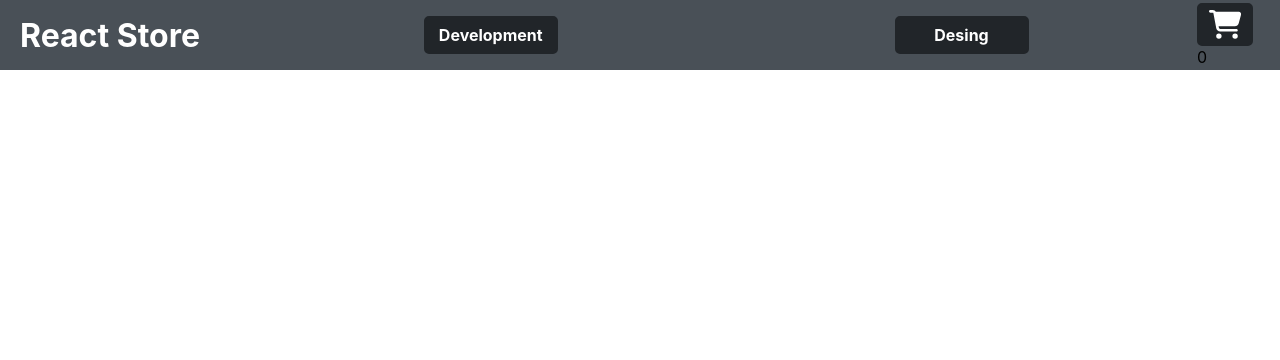
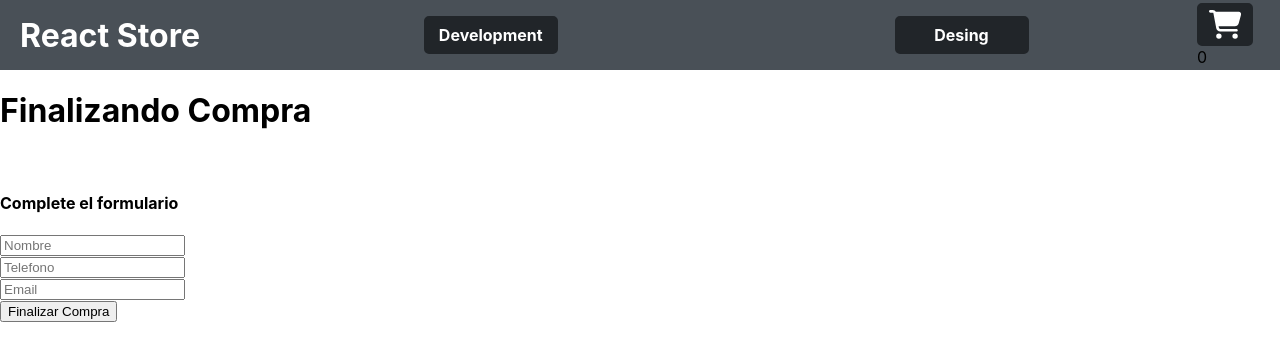
Before and after one commit to matiasgimenezagustin/React-JS-Proyect, a React (Create React App) app: page /checkout in a window 1280 px wide. Shown: the top 360 px of the page. Built offline with nearby package versions, Linux system fonts and the light colour scheme.

Commit message:
generando orders en firebase

```diff
--- a/src/App.jsx
+++ b/src/App.jsx
@@ -4,6 +4,7 @@ import ItemListContainer from './Pages/ItemListContainer/ItemListContainer';
 import {BrowserRouter, Routes, Route} from "react-router-dom"
 import ItemDetailContainer from './Pages/ItemDetailContainer/ItemDetailContainer';
 import Cart from './Pages/Cart/Cart';
+import CheckOut from './Pages/CheckOut/CheckOut';
 
 
 
@@ -13,11 +14,11 @@ function App() {
     <div className="App">
       <NavBar />
       <Routes>
-
         <Route path='/' element={<ItemListContainer/>} />
-        <Route path="/category/:categoryId" element={<ItemListContainer/>}/>
-        <Route path="/item/:id" element={<ItemDetailContainer/>} />
+        <Route path='/category/:categoryId' element={<ItemListContainer/>}/>
+        <Route path='/item/:id' element={<ItemDetailContainer/>} />
         <Route path='/cart/' element={<Cart/>}/>
+        <Route path='/checkout' element={<CheckOut/>}/>
       </Routes>
     </div>
   );
--- a/src/Context/CardContextProvider.jsx
+++ b/src/Context/CardContextProvider.jsx
@@ -10,18 +10,22 @@ function CardContextProvider({children}) {
 
     const [cartList, setCartList] = useState([]);
 
-    const isInCart = (id) =>{
 
-        return cartList.some(item => item.id === id)
-
-    }
 
     const addToCart = (item, quantity, price, id)=>{
 
-        if(isInCart(item.id)){
-            return setCartList(cartList.map((product) => (product.id === item.id ? {...product, quantity : product.quantity + item.quantity} : product)))
+        const isInCart = (id) =>{
+
+            return cartList.some((item) => item.id === id)
+
         }
-        setCartList([...cartList, {item, quantity, price, id}])
+        if(isInCart(id)){
+            return setCartList(cartList.map(product => (product.id === id ? {...product, quantity : product.quantity + quantity} : product)))
+        }
+        else{
+            setCartList([...cartList, {item, quantity, price, id}])
+        }
+
     }
     const emptyCart = ( ) => {
         setCartList([])
--- a/src/Pages/Cart/Cart.jsx
+++ b/src/Pages/Cart/Cart.jsx
@@ -1,6 +1,7 @@
 import React from 'react';
 import CartItem from '../../components/CartItem/CartItem';
 import { useCardContext } from '../../Context/CardContextProvider';
+import { Link } from 'react-router-dom';
 
 function Cart() {
     const {cartList, emptyCart, totalPrice} = useCardContext()
@@ -18,6 +19,12 @@ function Cart() {
                     <h2>Precio total: ${totalPrice()}</h2>
                 </>
                 : <h1>Carrito Vacio</h1>}
+
+                <Link to="/checkout">
+                    <button className='btnEnd'>
+                        Finalizar Compra
+                    </button>
+                </Link>
         </div>
     );
 }
--- /dev/null
+++ b/src/Pages/CheckOut/CheckOut.jsx
@@ -0,0 +1,87 @@
+
+import React, { useState, useContext } from 'react';
+import { CardContext } from '../../Context/CardContextProvider';
+import { initializeApp } from "firebase/app";
+import {collection, addDoc, getFirestore} from "firebase/firestore";
+import firebaseConfig from '../../services/firebaseConfig';
+
+function CheckOut(props) {
+
+    initializeApp(firebaseConfig);
+    const db = getFirestore();
+
+    const {cartList, totalPrice} = useContext(CardContext);
+
+    const [buyer, setBuyer] = useState({
+        Nombre:'',
+        Email:'',
+        Telefono:''
+    });
+    const {Nombre, Email, Telefono} = buyer;
+    const handleInputChange = (e) =>{
+        setBuyer(({
+            ...buyer,
+            [e.target.name]:e.target.value
+
+        }))
+    }
+    const generateOrder = async(data) =>{
+        try{
+            const col = collection(db , 'Orders')
+            const order = await addDoc(col, data,)
+            console.log("order", order)
+            console.log("order", order.id)
+        }catch(error){
+            console.log(error)
+        }
+    }
+    const handleSubmit = (e) =>{
+        e.preventDefault()
+        const day = new Date()
+        const total = totalPrice()
+        const items = cartList.map (e => {return {id: e.id,title: e.item, price: e.price, amount: e.quantity}})
+        const data = {day, buyer, items, total}
+
+        console.log('total' ,data)
+        generateOrder(data)
+
+    }
+
+    return (
+        <div>
+            <h1>Finalizando Compra</h1>
+            <br />
+            <h4>Complete el formulario</h4>
+            <form onSubmit={handleSubmit}>
+                <input
+                type="text"
+                name='Nombre'
+                placeholder='Nombre'
+                value={Nombre}
+                onChange={handleInputChange}
+                />
+                <br />
+                <input
+                type="text"
+                name='Telefono'
+                placeholder='Telefono'
+                value={Telefono}
+                onChange={handleInputChange}
+                />
+                <br />
+                <input
+                type="email"
+                name='Email'
+                placeholder='Email'
+                value={Email}
+                onChange={handleInputChange}
+                />
+
+                <br />
+                <input type="submit" value="Finalizar Compra" />
+            </form>
+        </div>
+    );
+}
+
+export default CheckOut;
--- a/src/Pages/ItemDetailContainer/ItemDetailContainer.jsx
+++ b/src/Pages/ItemDetailContainer/ItemDetailContainer.jsx
@@ -1,10 +1,12 @@
 import React, { useState, useEffect } from 'react';
 import { useParams } from 'react-router-dom';
 import ItemDetail from '../../components/ItemDetail/ItemDetail';
-
-import {doc, getDoc, getFirestore} from "firebase/firestore"
+import {doc, getDoc, getFirestore} from "firebase/firestore";
+import { initializeApp } from "firebase/app";
+import firebaseConfig from '../../services/firebaseConfig';
 
 
+initializeApp(firebaseConfig);
 
 function ItemDetailContainer(props) {
 
--- a/src/Pages/ItemListContainer/ItemListContainer.css
+++ b/src/Pages/ItemListContainer/ItemListContainer.css
@@ -1,4 +1,5 @@
 .catalogo{
+    width: 100%;
     padding: 10px;
     display: flex;
     flex-direction: column;
@@ -6,5 +7,20 @@
 .listCatalogo{
     display: flex;
     width: 100%;
-    gap: 20%;
+    justify-content: space-around;
+    align-items: center;
 }
+@media screen and (max-width: 420px){
+
+    .catalogo{
+        width: 100%;
+        padding: 0px;
+    }
+    .listCatalogo{
+        flex-direction: column;
+        justify-content: center;
+        align-items: center;
+        gap: 20px;
+        margin-top: 20px;
+    }
+}
--- a/src/Pages/ItemListContainer/ItemListContainer.jsx
+++ b/src/Pages/ItemListContainer/ItemListContainer.jsx
@@ -3,7 +3,8 @@ import "./ItemListContainer.css";
 import ItemList from '../../components/ItemList/ItemList';
 import { useParams } from 'react-router-dom';
 import { initializeApp } from "firebase/app";
-import {collection, getDocs, getFirestore, query, where, limit} from "firebase/firestore"
+import {collection, getDocs, getFirestore, query, where, limit} from "firebase/firestore";
+import firebaseConfig from '../../services/firebaseConfig';
 
 
 
@@ -14,20 +15,10 @@ function capitalize(str) {
 function ItemListContainer({}) {
 
     const [products, setProducts] = useState ([])
+
     const { categoryId } = useParams();
 
-
-    const firebaseConfig = {
-        apiKey: "AIzaSyC6p4_ATrCXOMQmPPQ73PwUOckcfvzE2z0",
-        authDomain: "react-store-a7d4c.firebaseapp.com",
-        projectId: "react-store-a7d4c",
-        storageBucket: "react-store-a7d4c.appspot.com",
-        messagingSenderId: "843615803039",
-        appId: "1:843615803039:web:0177d57359422e0861f4aa"
-    };
-
     initializeApp(firebaseConfig);
-
 
     function getProducts (categoria) {
         const db = getFirestore();
--- a/src/components/Item/item.css
+++ b/src/components/Item/item.css
@@ -16,3 +16,15 @@
     width: 200px;
     max-height: 100px;
 }
+
+@media screen and (max-width: 420px){
+    .itemCard{
+        display: flex;
+        flex-direction: column;
+        background-color: #495057;
+        border-radius: 0px;
+        color: #fff;
+        padding: 10px;
+        border: none;
+    }
+}
--- /dev/null
+++ b/src/services/firebaseConfig.js
@@ -0,0 +1,18 @@
+
+const firebaseConfig = {
+
+    apiKey: "AIzaSyC6p4_ATrCXOMQmPPQ73PwUOckcfvzE2z0",
+
+    authDomain: "react-store-a7d4c.firebaseapp.com",
+
+    projectId: "react-store-a7d4c",
+
+    storageBucket: "react-store-a7d4c.appspot.com",
+
+    messagingSenderId: "843615803039",
+
+    appId: "1:843615803039:web:0177d57359422e0861f4aa"
+
+};
+
+export default firebaseConfig;
```
